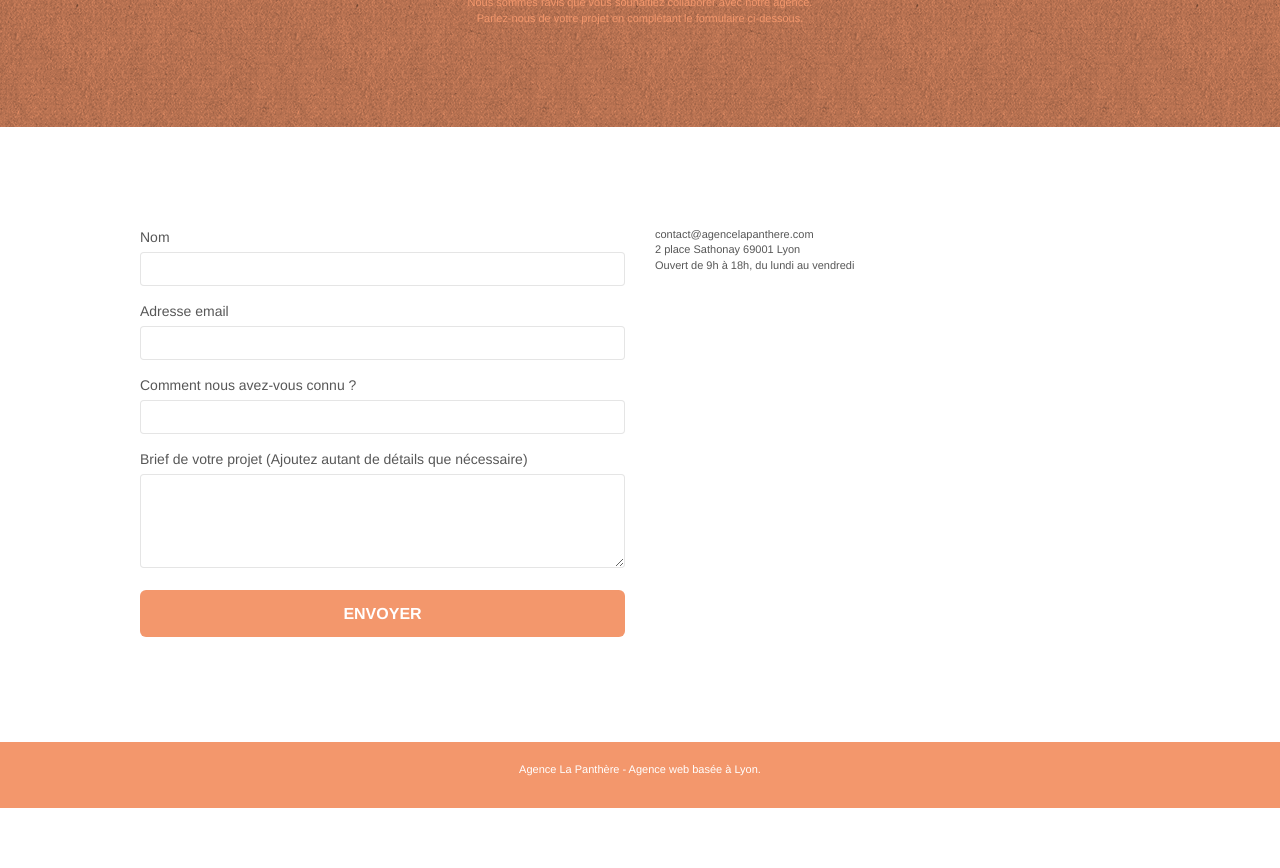
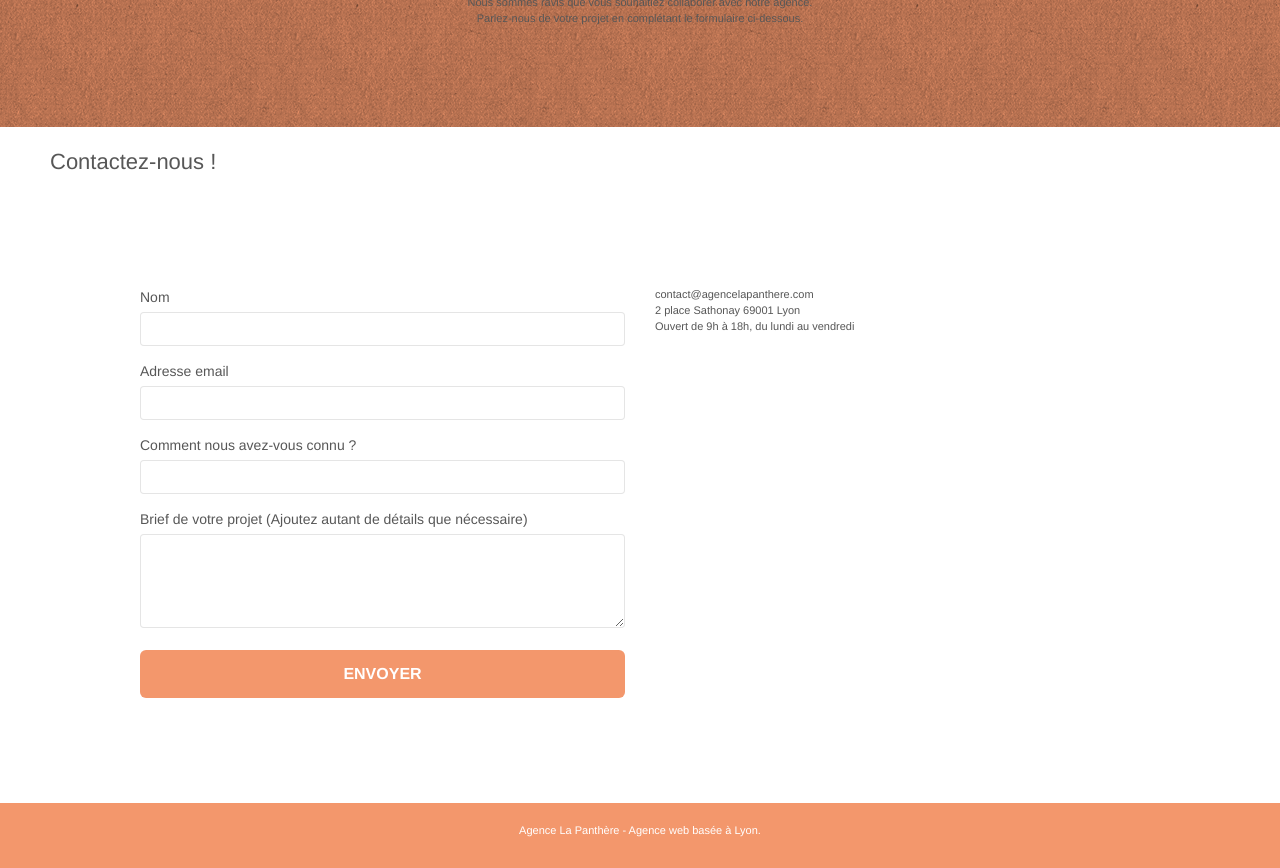
Before and after one commit to janoujan/P4-lapanthere, a plain HTML site: page contact.html in a window 1280 px wide. Shown: the part 269-1137 px from the top of the page. Before the commit the page ends 1077 px from the top, so only its background shows below. Drawn offline with nearby package versions, Linux system fonts and the light colour scheme; files that its build step writes are made by us from their sources; a script that the page names is missing.

Commit message:
fix titles and description in contact.html

```diff
--- a/contact.html
+++ b/contact.html
@@ -1,22 +1,27 @@
-<!doctype html>
+<!DOCTYPE html>
 <html lang="fr">
   <head>
-    <meta charset="utf-8">
+    <meta charset="utf-8" />
     <!-- balise obsoletes
 	<meta name="keywords" content=""> -->
 
-    <meta name="description" content="<em>La panthère</em>, la meilleure agence de <em>webdesign</em> à <em>Lyon</em>.
+    <meta
+      name="description"
+      content="<em>La panthère</em>, la meilleure agence de <em>webdesign</em> à <em>Lyon</em>.
     <br> Nous aidons les <em>entreprises</em> locales à devenir attractives et visibles sur internet.
-    <br> Nous sommes expert dans la création des sites web pour votre succes.">
-	<meta name="viewport" content="width=device-width, initial-scale=1.0, viewport-fit=cover">
+    <br> Nous sommes expert dans la création des sites web pour votre succes."
+    />
+    <meta
+      name="viewport"
+      content="width=device-width, initial-scale=1.0, viewport-fit=cover"
+    />
 
-	<link rel="shortcut icon" type="image/png" href="favicon.jpg">
+    <link rel="shortcut icon" type="image/png" href="favicon.jpg" />
 
-	<link rel="stylesheet" type="text/css" href="./css/bootstrap.min.css">
-	<link rel="stylesheet" type="text/css" href="style.css">
-	<link rel="stylesheet" type="text/css" href="./css/font-awesome.min.css">
-	<link rel="stylesheet" type="text/css" href="./css/et-line.min.css">
-
+    <link rel="stylesheet" type="text/css" href="./css/bootstrap.min.css" />
+    <link rel="stylesheet" type="text/css" href="style.css" />
+    <link rel="stylesheet" type="text/css" href="./css/et-line.min.css" />
+    <link rel="stylesheet" type="text/css" href="./css/font-awesome.min.css" />
 
     <script src="./js/jquery-2.1.0.min.js"></script>
     <script src="./js/bootstrap.min.js"></script>
@@ -24,44 +29,60 @@
     <script src="./js/jqBootstrapValidation.js"></script>
     <script src="./js/formHandler.js"></script>
     <title>Contact</title>
-	<meta name="robots" content="index,follow">
+    <meta name="robots" content="index,follow" />
 
     <!-- Analytics -->
     <!-- Google tag (gtag.js) -->
-  <script async src="https://www.googletagmanager.com/gtag/js?id=G-RL8TFYGEQC"></script>
+    <script
+      async
+      src="https://www.googletagmanager.com/gtag/js?id=G-RL8TFYGEQC"
+    ></script>
     <script>
       window.dataLayer = window.dataLayer || [];
-    function gtag(){dataLayer.push(arguments);}
-    gtag('js', new Date());
+      function gtag() {
+        dataLayer.push(arguments);
+      }
+      gtag("js", new Date());
 
-    gtag('config', 'G-RL8TFYGEQC');
+      gtag("config", "G-RL8TFYGEQC");
     </script>
     <!-- Analytics END -->
     <!-- Twitter Card data -->
-    <meta name="twitter:card" content="summary">
+    <meta name="twitter:card" content="summary" />
     <!-- Open Graph data pour FB -->
-    <meta property="og:title" content="La panthère">
-    <meta property="og:type" content="website">
-    <meta property="og:url" content="https://la-panthere.fr/">
-    <meta property="og:image" content="img\logo.png">
+    <meta property="og:title" content="La panthère" />
+    <meta property="og:type" content="website" />
+    <meta property="og:url" content="https://la-panthere.fr/" />
+    <meta property="og:image" content="img/logo.png" />
     <meta
       property="og:description"
       content="La panthère, nous sommes une agence de webdesign, basée à Lyon. Nous aidons les entreprises à devenir attractives et visibles sur internet"
-    >
-
+    />
   </head>
   <body>
     <!-- Principal conteneur -->
     <div class="page-container">
-
       <!-- bloc-0 -->
-<div class="bloc bgc-white l-bloc " id="bloc-0">
+      <div class="bloc bgc-white l-bloc" id="bloc-0">
         <div class="container bloc-sm">
           <nav class="navbar row">
             <div class="navbar-header">
-				<a class="navbar-brand" href="index.html"><img src="img/agence-la-panthere-monochrome.svg" alt="atlanta web design logo" height="40" /></a>
-				<button id="nav-toggle" type="button" class="ui-navbar-toggle navbar-toggle" data-toggle="collapse" data-target=".navbar-1">
-					<span class="sr-only">Toggle navigation</span><span class="icon-bar"></span><span class="icon-bar"></span><span class="icon-bar"></span>
+              <a class="navbar-brand" href="index.html"
+                ><img
+                  src="img/agence-la-panthere-monochrome.svg"
+                  alt="atlanta web design logo"
+                  height="40"
+              /></a>
+              <button
+                id="nav-toggle"
+                type="button"
+                class="ui-navbar-toggle navbar-toggle"
+                data-toggle="collapse"
+                data-target=".navbar-1"
+              >
+                <span class="sr-only">Toggle navigation</span
+                ><span class="icon-bar"></span><span class="icon-bar"></span
+                ><span class="icon-bar"></span>
               </button>
             </div>
             <div class="collapse navbar-collapse navbar-1 special-dropdown-nav">
@@ -69,8 +90,7 @@
                 <li>
                   <a href="Accueil.html">Accueil</a>
                 </li>
-					<li>
-					</li>
+                <li></li>
                 <li>
                   <a href="contact.html">Contact</a>
                 </li>
@@ -82,16 +102,21 @@
       <!-- bloc-0 END -->
 
       <!-- bloc-6 -->
-<div class="bloc bg-dots-bg bg-repeat bgc-atomic-tangerine d-bloc bloc-bg-texture texture-paper" id="bloc-6">
+      <div
+        class="bloc bg-dots-bg bg-repeat bgc-atomic-tangerine d-bloc bloc-bg-texture texture-paper"
+        id="bloc-6"
+      >
         <div class="container bloc-lg">
           <div class="row">
             <div class="col-sm-12">
-				<h1 class="text-center hero-bloc-text tc-white">
+              <h1 class="text-center hero-bloc-text tc-white" class="titre">
                 Parlons web design !
               </h1>
-				<p class="text-center mg-lg tc-white tight-width-whitespace">
-					Nous sommes ravis que vous souhaitiez collaborer avec notre agence.<br>
-					Parlez-nous de votre projet en complétant le formulaire ci-dessous.
+              <p class="text-center mg-lg tc-white tight-width-whitespace description">
+                Nous sommes ravis que vous souhaitiez collaborer avec notre
+                agence.<br />
+                Parlez-nous de votre projet en complétant le formulaire
+                ci-dessous.
               </p>
             </div>
           </div>
@@ -101,41 +126,62 @@
 
       <!-- bloc-7 -->
       <div class="bloc bgc-white l-bloc" id="bloc-7">
+		  <h2>Contactez-nous !</h2>
 		  <div class="container bloc-lg">
           <div class="row">
             <div class="col-sm-6">
-				<form id="form_1" novalidate success-msg="Your message has been sent." fail-msg="Sorry it seems that our mail server is not responding, Sorry for the inconvenience!">
+              <form
+                id="form_1"
+                novalidate
+                success-msg="Your message has been sent."
+                fail-msg="Sorry it seems that our mail server is not responding, Sorry for the inconvenience!"
+              >
                 <div class="form-group">
-						<label>
-							Nom
-						</label>
+                  <label> Nom </label>
                   <input id="name" class="form-control" required />
                 </div>
                 <div class="form-group">
-						<label>
-							Adresse email
-						</label>
-						<input id="email" class="form-control" type="email" required />
+                  <label> Adresse email </label>
+                  <input
+                    id="email"
+                    class="form-control"
+                    type="email"
+                    required
+                  />
+                </div>
+                <div class="form-group">
+                  <label> Comment nous avez-vous connu ? </label>
+                  <input
+                    class="form-control"
+                    type="email"
+                    required
+                    id="input_504"
+                  />
                 </div>
                 <div class="form-group">
                   <label>
-							Comment nous avez-vous connu ?
-						</label>
-						<input class="form-control" type="email" required id="input_504" />
+                    Brief de votre projet (Ajoutez autant de détails que
+                    nécessaire)<br /> </label
+                  ><textarea
+                    id="message"
+                    class="form-control"
+                    rows="4"
+                    cols="50"
+                    required
+                  ></textarea>
                 </div>
-					<div class="form-group">
-						<label>
-							Brief de votre projet (Ajoutez autant de détails que nécessaire)<br>
-						</label><textarea id="message" class="form-control" rows="4" cols="50" required></textarea>
-					</div>
-					<button class="bloc-button btn btn-lg btn-block cta-hero btn-atomic-tangerine" type="submit">
+                <button
+                  class="bloc-button btn btn-lg btn-block cta-hero btn-atomic-tangerine"
+                  type="submit"
+                >
                   Envoyer
                 </button>
               </form>
             </div>
             <div class="col-sm-6">
               <p>
-					contact@agencelapanthere.com<br>2 place Sathonay 69001 Lyon<br>Ouvert de 9h à 18h, du lundi au vendredi<br>
+                contact@agencelapanthere.com<br />2 place Sathonay 69001 Lyon<br />Ouvert
+                de 9h à 18h, du lundi au vendredi<br />
               </p>
             </div>
           </div>
@@ -144,9 +190,10 @@
       <!-- bloc-7 END -->
 
       <!-- ScrollToTop Button -->
-<a class="bloc-button btn btn-d scrollToTop" onclick="scrollToTarget('1')"><span class="fa fa-chevron-up"></span></a>
+      <a class="bloc-button btn btn-d scrollToTop" onclick="scrollToTarget('1')"
+        ><span class="fa fa-chevron-up"></span
+      ></a>
       <!-- ScrollToTop Button END-->
-
 
       <!-- Footer - bloc-8 -->
       <div class="bloc bgc-atomic-tangerine d-bloc" id="bloc-8">
@@ -154,10 +201,9 @@
           <div class="row">
             <div class="col-sm-12">
               <p class="text-center white">
-					Agence La Panthère - Agence web basée à Lyon.<br>
+                Agence La Panthère - Agence web basée à Lyon.<br />
               </p>
               <div class="row row-no-gutters social">
-
                 <!-- liens vides, developper vos réseauxx sociaux avant de les linker           -->
                 <!-- <div class="col-sm-3">
 						<div class="text-center">
@@ -185,10 +231,7 @@
         </div>
       </div>
       <!-- Footer - bloc-8 END -->
-
     </div>
     <!-- Principal conteneur END -->
-
-
   </body>
 </html>
--- a/style.css
+++ b/style.css
@@ -786,9 +786,9 @@ h4 {
     background-color: #F3976C;
 }
 
-.tc-white {
+/* .tc-white {
     color: #F3976C !important;
-}
+} */
 
 .btn-atomic-tangerine {
     background: #F3976C;
@@ -1092,3 +1092,12 @@ h4 {
         text-align: center;
     }
 }
+
+.text-center,
+.hero-bloc-text,
+.tc-white,
+.titre {
+    display: flex;
+    justify-content: center;
+    align-items: center;
+}
```
Lines whose indentation alone changed are shown as unchanged.
